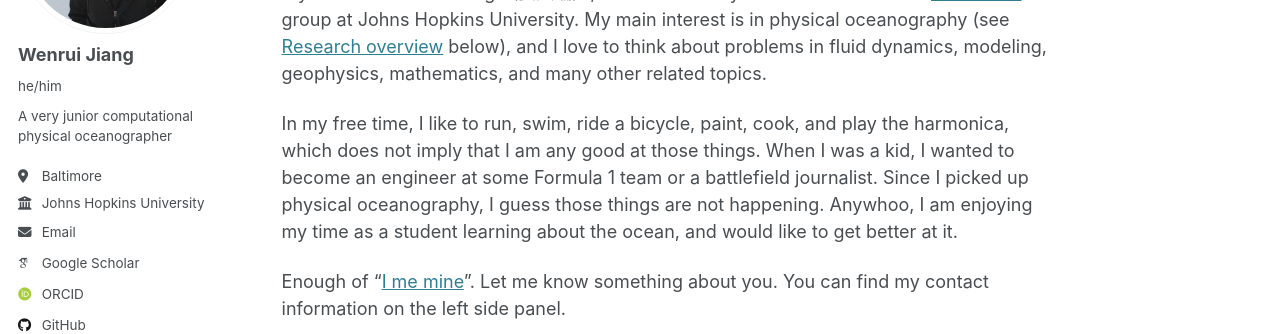
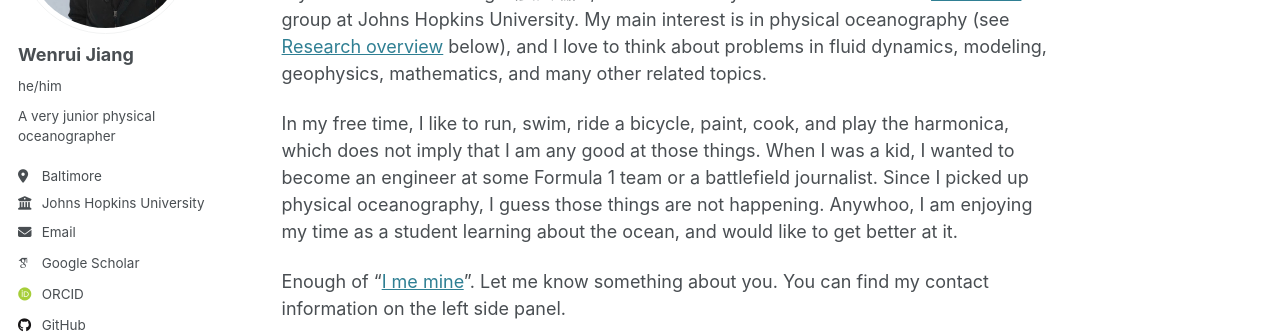
Before and after one commit to wenruijiang1/wenruijiang1.github.io, a Jekyll site: the page built from _pages/about.md, in a window 1280 px wide. Shown: the part 240-574 px from the top of the page. Built offline with Jekyll 4.4.1, drawn with Linux system fonts in a browser that asks for light colours; some web fonts are replaced.

Commit message:
apply to observation related job, hhh

```diff
--- a/_config.yml
+++ b/_config.yml
@@ -25,7 +25,7 @@ author:
   avatar           : "head.jpg"
   name             : "Wenrui Jiang"
   pronouns         : "he/him"
-  bio              : "A very junior computational physical oceanographer"
+  bio              : "A very junior physical oceanographer"
   location         : "Baltimore"
   employer         : "Johns Hopkins University"
   uri              : # URL
```
